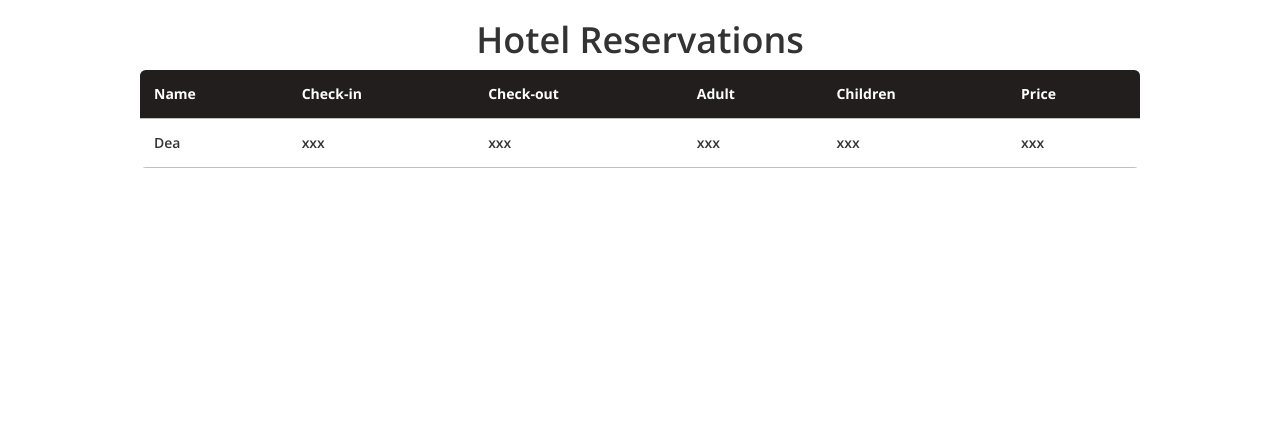
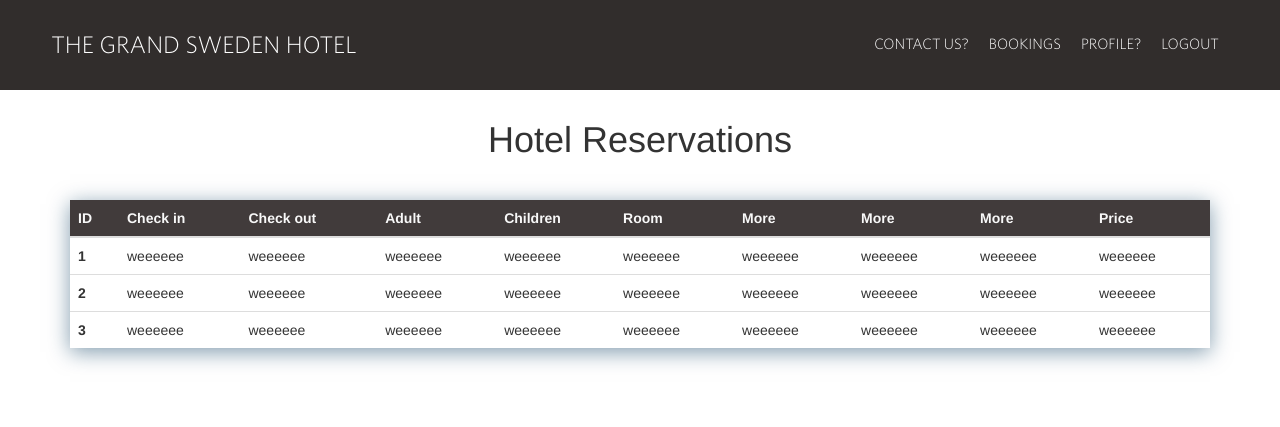
Before and after one commit to leensantos/Sweden, a PHP site: page /AdminBookings.php in a window 1280 px wide. Shown: the top 427 px of the page. Run offline with PHP 8.4, Linux system fonts and the light colour scheme; some libraries are stand-ins or nearby versions.

Commit message:
bork bork bork

```diff
--- a/AdminBookings.php
+++ b/AdminBookings.php
@@ -6,54 +6,104 @@
 <html>
 
 <head>
-  <link href="" rel="icon" sizes="16x16">
+  <!-- <link href="" rel="icon" sizes="16x16"> -->
   <link href="css/admin1.css" rel="stylesheet" type="text/css">
-  <title>AdminBookings | The Grand Sweden Hotel</title>
+  <link rel="stylesheet" type="text/css" href="css/navigation-bar.css">
+  <link rel="stylesheet" type="text/css" href="css/footer.css">
+  <title>Admin Bookings | The Grand Sweden Hotel</title>
   <meta name="viewport" content="width=device-width, initial-scale=1">
   <link rel="stylesheet" href="https://maxcdn.bootstrapcdn.com/bootstrap/3.3.7/css/bootstrap.min.css">
-  <script src="https://ajax.googleapis.com/ajax/libs/jquery/3.2.1/jquery.min.js"></script>
-  <script src="https://maxcdn.bootstrapcdn.com/bootstrap/3.3.7/js/bootstrap.min.js"></script>
+  <!-- <script src="https://ajax.googleapis.com/ajax/libs/jquery/3.2.1/jquery.min.js"></script>
+  <script src="https://maxcdn.bootstrapcdn.com/bootstrap/3.3.7/js/bootstrap.min.js"></script> -->
 </head>
 
 <body>
+  <!-- Nagigation bar -->
+  <nav>
+    <div class="logo"><a href="index.php">The Grand Sweden Hotel</a></div>
+    <ul class="links">
+      <li><a href="adminpage.php">Contact Us?</a></li>
+      <li><a href="adminbookings.php">Bookings</a></li>
+      <li><a href="userprofile.php">Profile?</a></li>
+      <li><a href="logout.php">Logout</a></li>
+    </ul>
+    <label for="nav-toggle" class="icon-burger">
+      <div class="line"></div>
+      <div class="line"></div>
+      <div class="line"></div>
+    </label>
+  </nav>
+
+  <!-- Page Content -->
+  <div class="page-content">
 
     <div class="container">
       <h1>Hotel Reservations</h1>
-    <table class="rwd-table">
+      <table class="table">
+        <thead class="thead-light">
+          <tr>
+            <th scope="col">ID</th>
+            <th scope="col">Check in</th>
+            <th scope="col">Check out</th>
+            <th scope="col">Adult</th>
+            <th scope="col">Children</th>
+            <th scope="col">Room</th>
+            <th scope="col">More</th>
+            <th scope="col">More</th>
+            <th scope="col">More</th>
+            <th scope="col">Price</th>
+          </tr>
+        </thead>
         <tbody>
           <tr>
-          <th>Name</th>
-          <th>Check-in</th>
-          <th>Check-out</th>
-          <th>Adult</th>
-          <th>Children</th>
-          <th>Price</th>
+            <th data-title="ID" scope="row">1</th>
+            <td data-title="Check in">weeeeee</td>
+            <td data-title="Check out">weeeeee</td>
+            <td data-title="Adult">weeeeee</td>
+            <td data-title="Children">weeeeee</td>
+            <td data-title="Room">weeeeee</td>
+            <td data-title="More">weeeeee</td>
+            <td data-title="More">weeeeee</td>
+            <td data-title="More">weeeeee</td>
+            <td data-title="Price">weeeeee</td>
           </tr>
-
-        <!-- SAMPLE RESULT --->
           <tr>
-          <td data-th="Name">
-            Dea
-          </td>
-          <td data-th="Check-in">
-            xxx
-          </td>
-          <td data-th="Check-out">
-            xxx
-          </td>
-          <td data-th="Adult">
-            xxx
-          </td>
-          <td data-th="Children">
-            xxx
-          </td>
-          <td data-th="Price">
-            xxx
-          </td>
+            <th data-title="ID" scope="row">2</th>
+            <td data-title="Check in">weeeeee</td>
+            <td data-title="Check out">weeeeee</td>
+            <td data-title="Adult">weeeeee</td>
+            <td data-title="Children">weeeeee</td>
+            <td data-title="Room">weeeeee</td>
+            <td data-title="More">weeeeee</td>
+            <td data-title="More">weeeeee</td>
+            <td data-title="More">weeeeee</td>
+            <td data-title="Price">weeeeee</td>
+          </tr>
+          <tr>
+            <th data-title="ID" scope="row">3</th>
+            <td data-title="Check in">weeeeee</td>
+            <td data-title="Check out">weeeeee</td>
+            <td data-title="Adult">weeeeee</td>
+            <td data-title="Children">weeeeee</td>
+            <td data-title="Room">weeeeee</td>
+            <td data-title="More">weeeeee</td>
+            <td data-title="More">weeeeee</td>
+            <td data-title="More">weeeeee</td>
+            <td data-title="Price">weeeeee</td>
           </tr>
         </tbody>
       </table>
     </div>
+
+  </div>
+  <!-- Footer -->
+  <!-- <footer>
+    <div class="footer-container">
+      <div class="copyright">
+        <a>© Copyright 2021. All Rights Reserved.</a>
+      </div>
+    </div>
+  </footer> -->
 </body>
 
 </html>
--- a/css/admin1.css
+++ b/css/admin1.css
@@ -1,17 +1,21 @@
-@import 'https://fonts.googleapis.com/css?family=Open+Sans:600,700';
-
-* {font-family: 'Open Sans', sans-serif;}
+/* @import 'https://fonts.googleapis.com/css?family=Open+Sans:600,700';
+* {
+    font-family: 'Open Sans', sans-serif;
+}
 
 body {
-background: white;
+    background: white;
+} */
 
+h1 {
+    text-align: center;
+    font-size: 2.4em;
+    color: black;
+    padding-top: 3rem;
 }
-h1 {
-  text-align: center;
-  font-size: 2.4em;
-  color: black;
-}
-.container {
+
+
+/* .container {
   display: block;
   text-align: center;
 }
@@ -112,4 +116,70 @@ h1 {
     padding: 1em !important;
   }
 
+} */
+
+::selection {
+    color: #fff;
+    background: black;
 }
+
+page-content {
+    font-size: 2rem;
+    background-color: #f8f8f8 !important;
+}
+
+.thead-light {
+    background-color: #413b3b;
+    color: #f8f8f8;
+}
+
+table {
+    width: 100%;
+    max-width: 800px;
+    margin: 40px auto;
+    box-shadow: 0px 4px 20px rgba(5, 57, 94, .5);
+    -moz-box-shadow: 0px 4px 20px rgba(5, 57, 94, .5);
+    -webkit-box-shadow: 0px 4px 20px rgba(5, 57, 94, .5);
+}
+
+@media screen and (max-width:767px) {
+    table {
+        box-shadow: none;
+    }
+    table thead {
+        display: none;
+    }
+    table tbody {
+        padding: 0 16px;
+    }
+    table tbody,
+    table tbody tr {
+        display: block;
+        width: 100%;
+    }
+    table tbody tr td::before,
+    table tbody tr th::before {
+        content: attr(data-title);
+        display: block;
+        /* font-weight: 600; */
+        font-size: 12px;
+        color: #636363;
+    }
+    table tbody tr td,
+    table tbody tr th {
+        display: block;
+        width: 50%;
+        float: left;
+        font-size: 20px;
+        color: #000;
+        font-weight: 700;
+    }
+    table tbody tr {
+        margin-bottom: 16px;
+        float: left;
+        clear: both;
+        box-shadow: 0px 4px 20px rgba(5, 57, 94, .5);
+        -moz-box-shadow: 0px 4px 20px rgba(5, 57, 94, .5);
+        -webkit-box-shadow: 0px 4px 20px rgba(5, 57, 94, .5);
+    }
+}
```
Also changed, not shown: AdminPage.php (+62 -32 lines). Lines whose indentation alone changed are shown as unchanged.
